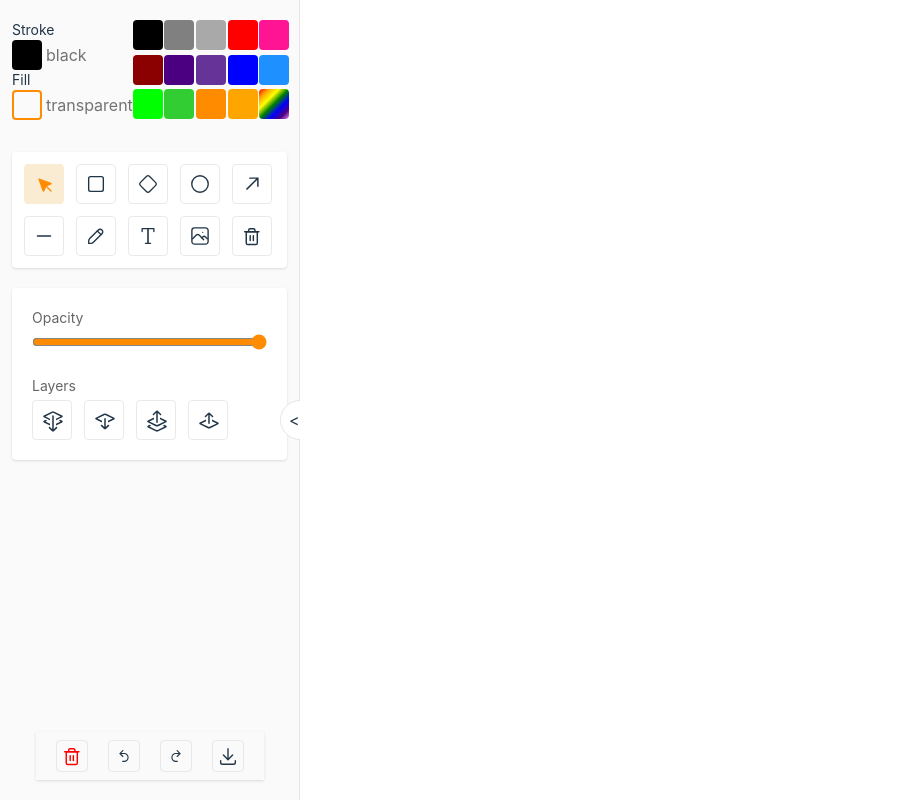
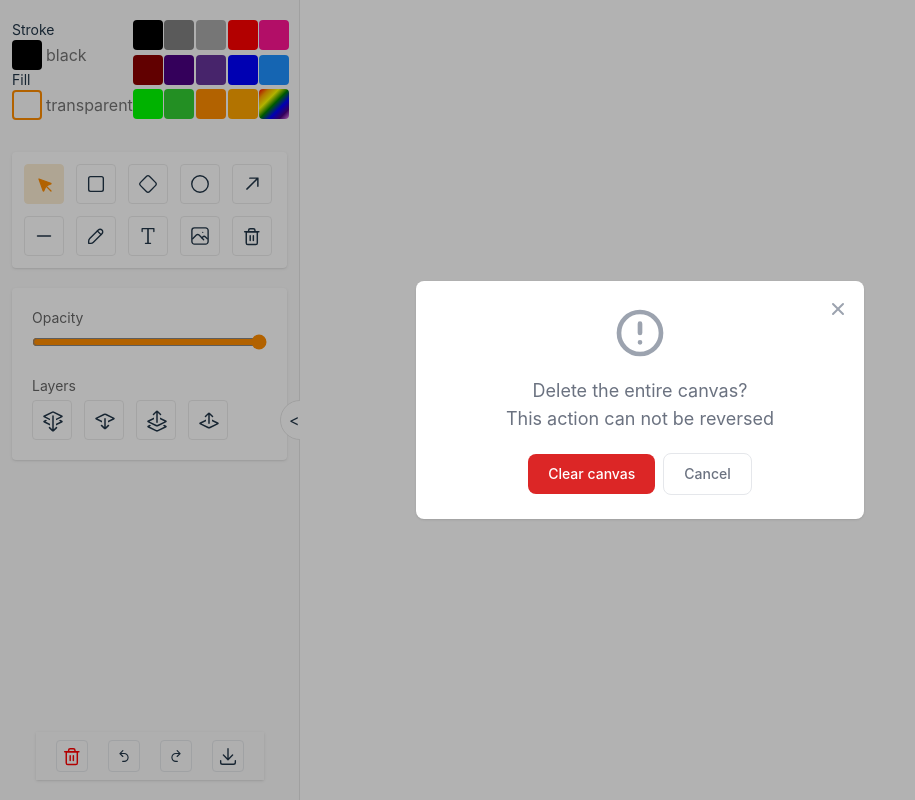
Before and after one commit to dawkaka/drawapp, a React (Vite) app: page / in a window 1280 px wide. Both pictures are taken after a click on the button 71 px from the left and 756 px from the top of the page. Shown: the whole page, without its empty margins (0-915 px from the left). Built offline with nearby package versions, Linux system fonts and the light colour scheme.

Commit message:
feat: delete item and clear canvas

```diff
--- /dev/null
+++ b/src/components/modal.tsx
@@ -0,0 +1,36 @@
+interface ModalProps {
+    clearFunc: () => void;
+    close: () => void
+}
+
+export default function Modal({ clearFunc, close }: ModalProps) {
+
+    return (
+
+        <div className="fixed flex items-center justify-center top-0 left-0 right-0 z-50 bg-[rgba(0,0,0,0.3)] p-4 overflow-x-hidden overflow-y-auto md:inset-0 h-modal md:h-full">
+            <div className="relative w-full h-full max-w-md md:h-auto">
+                <div className="relative bg-white rounded-lg shadow dark:bg-gray-700">
+                    <button type="button"
+                        onClick={close}
+                        className="absolute top-3 right-2.5 text-gray-400 bg-transparent hover:bg-gray-200 hover:text-gray-900 rounded-lg text-sm p-1.5 ml-auto inline-flex items-center dark:hover:bg-gray-800 dark:hover:text-white" data-modal-hide="popup-modal">
+                        <svg aria-hidden="true" className="w-5 h-5" fill="currentColor" viewBox="0 0 20 20" xmlns="http://www.w3.org/2000/svg"><path fill-rule="evenodd" d="M4.293 4.293a1 1 0 011.414 0L10 8.586l4.293-4.293a1 1 0 111.414 1.414L11.414 10l4.293 4.293a1 1 0 01-1.414 1.414L10 11.414l-4.293 4.293a1 1 0 01-1.414-1.414L8.586 10 4.293 5.707a1 1 0 010-1.414z" clip-rule="evenodd"></path></svg>
+                        <span className="sr-only">Close modal</span>
+                    </button>
+                    <div className="p-6 text-center">
+                        <svg aria-hidden="true" className="mx-auto mb-4 text-gray-400 w-14 h-14 dark:text-gray-200" fill="none" stroke="currentColor" viewBox="0 0 24 24" xmlns="http://www.w3.org/2000/svg"><path stroke-linecap="round" stroke-linejoin="round" stroke-width="2" d="M12 8v4m0 4h.01M21 12a9 9 0 11-18 0 9 9 0 0118 0z"></path></svg>
+                        <h3 className="mb-5 text-lg font-normal text-gray-500 dark:text-gray-400">Delete the entire canvas?<br /> This action can not be reversed</h3>
+                        <button data-modal-hide="popup-modal" type="button"
+                            onClick={clearFunc}
+                            className="text-white bg-red-600 hover:bg-red-800 font-medium rounded-lg text-sm inline-flex items-center px-5 py-2.5 text-center mr-2">
+                            Clear canvas
+                        </button>
+                        <button data-modal-hide="popup-modal" type="button"
+                            onClick={close}
+                            className="text-gray-500 bg-white hover:bg-gray-100 rounded-lg border border-gray-200 text-sm font-medium px-5 py-2.5 hover:text-gray-900">Cancel</button>
+                    </div>
+                </div>
+            </div>
+        </div>
+
+    )
+}
--- a/src/components/side.tsx
+++ b/src/components/side.tsx
@@ -1,20 +1,35 @@
 import { useAtom } from "jotai"
 import { useState } from "react"
-import { AppState } from "../jotai"
+import { AppDrawings, AppState, SelectionAtom } from "../jotai"
 import ColorPanel from "./colorpick"
+import Modal from "./modal"
 import { FillToolsOptions, Layers, Opacity, TextOptions } from "./toolOptions"
 import Tools from "./tools"
 
 export default function Side() {
     const [closed, setClosed] = useState(false)
     const [{ tool }] = useAtom(AppState)
+    const [items, setItems] = useAtom(AppDrawings)
+    const [modal, setModal] = useState(false)
+
+    function deleteAllItems() {
+        setItems([])
+        localStorage.setItem("canvasItems", "[]")
+        setModal(false)
+    }
+
     return (
+        <>
             <aside
                 className="bg-neutral-50 fixed  flex flex-col items-center top-0 left-0 bottom-0 border-r border-neutral-200  transition-all z-10 overflow-hidden"
                 style={{
                     width: closed ? 0 : "300px"
                 }}
             >
+                {
+                    modal && <Modal close={() => setModal(false)} clearFunc={deleteAllItems} />
+                }
+
                 <div className="relative w-full h-full overflow-y-auto pb-10">
                     <ColorPanel />
                     <Tools />
@@ -29,8 +44,9 @@ export default function Side() {
                         <Layers />
                     </div>
                 </div>
+
                 <div className="flex shadow absolute bottom-5 px-5 py-2 gap-5 z-11">
-                <button className="w-fit p-1 rounded hover:bg-[#faecd2] border">
+                    <button className="w-fit p-1 rounded hover:bg-[#faecd2] border" onClick={() => setModal(true)}>
                         <svg width="22" height="22" viewBox="0 0 15 15" fill="red" xmlns="http://www.w3.org/2000/svg">
                             <path fill-rule="evenodd" clip-rule="evenodd" d="M2 4.656a.5.5 0 01.5-.5h9.7a.5.5 0 010 1H2.5a.5.5 0 01-.5-.5z"></path>
                             <path fill-rule="evenodd" clip-rule="evenodd" d="M6.272 3a.578.578 0 00-.578.578v.578h3.311v-.578A.578.578 0 008.428 3H6.272zm3.733 1.156v-.578A1.578 1.578 0 008.428 2H6.272a1.578 1.578 0 00-1.578 1.578v.578H3.578a.5.5 0 00-.5.5V12.2a1.578 1.578 0 001.577 1.578h5.39a1.578 1.578 0 001.577-1.578V4.656a.5.5 0 00-.5-.5h-1.117zm-5.927 1V12.2a.578.578 0 00.577.578h5.39a.578.578 0 00.577-.578V5.156H4.078z">
@@ -65,5 +81,6 @@ export default function Side() {
                     {"<"}
                 </div>
             </aside >
+        </>
     )
 }
--- a/src/components/tools.tsx
+++ b/src/components/tools.tsx
@@ -1,7 +1,7 @@
 import { useAtom, useSetAtom } from "jotai"
 import { ReactNode, useEffect, useState } from "react"
-import { AppDrawings, AppState } from "../jotai"
-import { getRandomID } from "../lib/utils"
+import { AppDrawings, AppState, SelectionAtom } from "../jotai"
+import { deleteItem, getRandomID } from "../lib/utils"
 import type { Image, Tool } from "../types"
 
 
@@ -9,7 +9,14 @@ export default function Tools() {
     const [app, setState] = useAtom(AppState)
     const tool = app.tool
     const [items, setItems] = useAtom(AppDrawings)
+    const [selectedItem] = useAtom(SelectionAtom)
 
+
+    function deleteSelectedItem() {
+        if (selectedItem) {
+            setItems(deleteItem(selectedItem.id, items))
+        }
+    }
 
     function handleFileInput(e: React.ChangeEvent<HTMLInputElement>) {
         const fs = e.currentTarget.files
@@ -98,7 +105,7 @@ export default function Tools() {
                     </div>
                 </CanvasTool>
 
-                <CanvasTool onClick={() => setState({ ...app, tool: "eraser" })} tool="eraser" selectedTool={tool}>
+                <CanvasTool onClick={deleteSelectedItem} tool="eraser" selectedTool={tool}>
                     <div style={{ width: "22px", height: "22px" }}>
                         <svg width="22" height="22" viewBox="0 0 15 15" fill="currentColor" xmlns="http://www.w3.org/2000/svg">
                             <path fill-rule="evenodd" clip-rule="evenodd" d="M2 4.656a.5.5 0 01.5-.5h9.7a.5.5 0 010 1H2.5a.5.5 0 01-.5-.5z"></path>
--- a/src/lib/utils.ts
+++ b/src/lib/utils.ts
@@ -389,6 +389,10 @@ export function updateSingleItem(id: string, newVAlue: CanvasItem, items: Canvas
     return items
 }
 
+export function deleteItem(id: string, items: CanvasItem[]): CanvasItem[] {
+    return items.filter(item => item.id !== id)
+}
+
 export function updateAppStateFromSelectedItem(setState: (update: SetStateAction<AppState>) => void, currentState: AppState, item: CanvasItem) {
     switch (item.type) {
         case "diamond":
```
Lines whose indentation alone changed are shown as unchanged.
